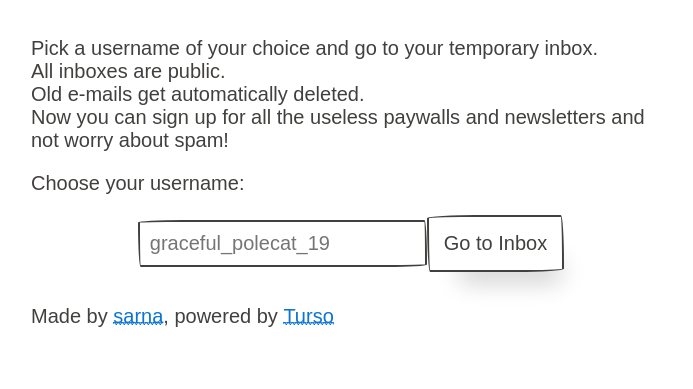
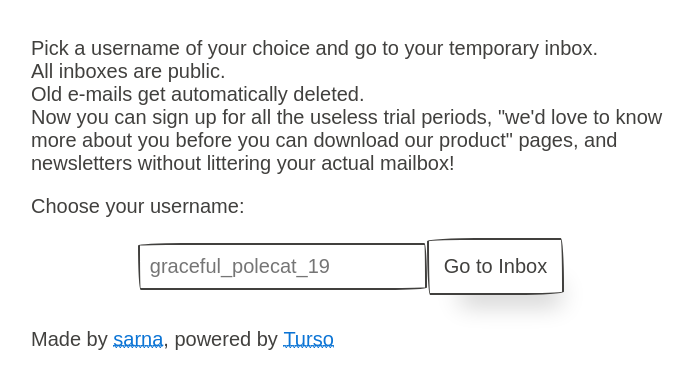
Before and after one commit to psarna/edgemail-client, a plain HTML site: page index.html in a window 1280 px wide. Shown: the part 237-626 px from the top of the page, without its empty margins (289-982 px from the left). Drawn offline with nearby package versions, Linux system fonts and the light colour scheme; a web font is replaced by a local one.

Commit message:
Rephrase

```diff
--- a/index.html
+++ b/index.html
@@ -14,7 +14,9 @@
             Pick a username of your choice and go to your temporary inbox.<br>
             All inboxes are public.<br>
             Old e-mails get automatically deleted.<br>
-            Now you can sign up for all the useless paywalls and newsletters and not worry about spam!<br>
+            Now you can sign up for all the useless trial periods,
+            "we'd love to know more about you before you can download our product" pages,
+            and newsletters without littering your actual mailbox!<br>
         </p>
         <p>Choose your username:</p>
         <form id="inbox_form" style="display: flex; align-items: center; justify-content: center" action="javascript:go_to_inbox()">
```
